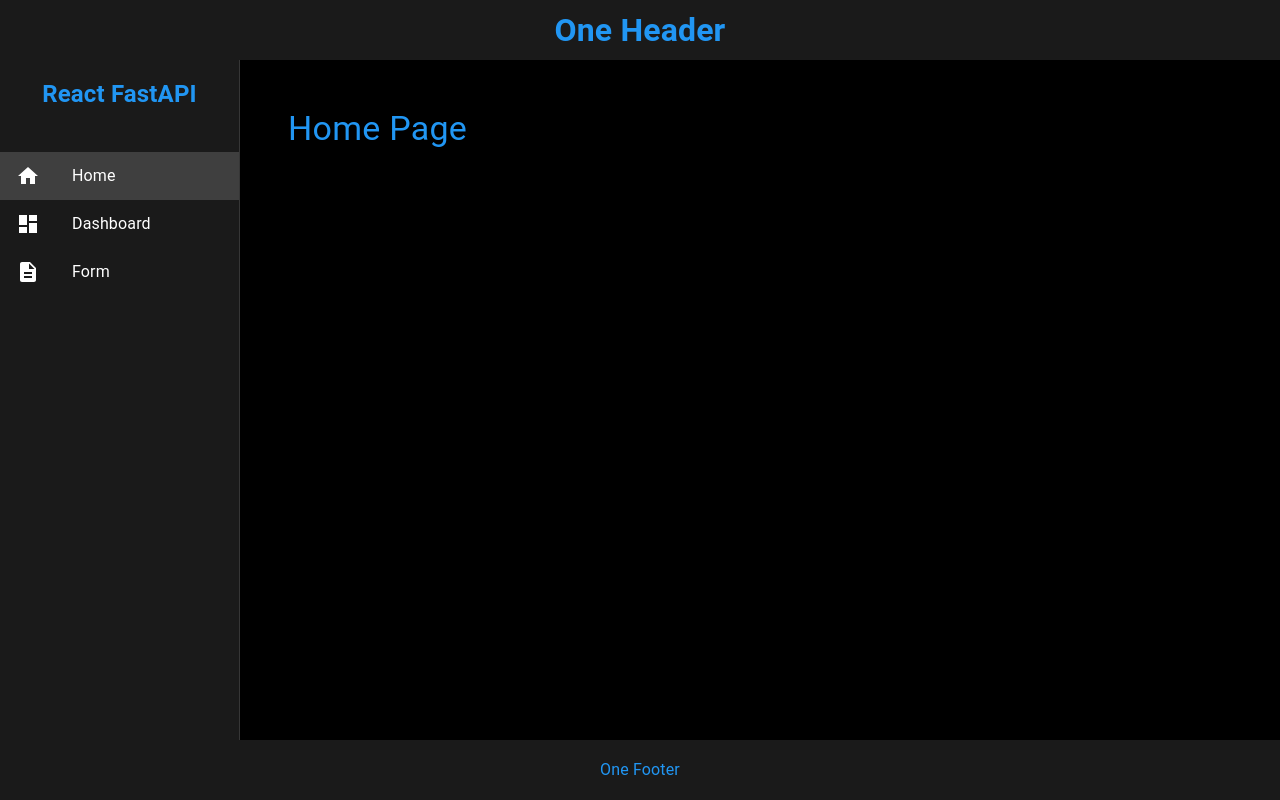
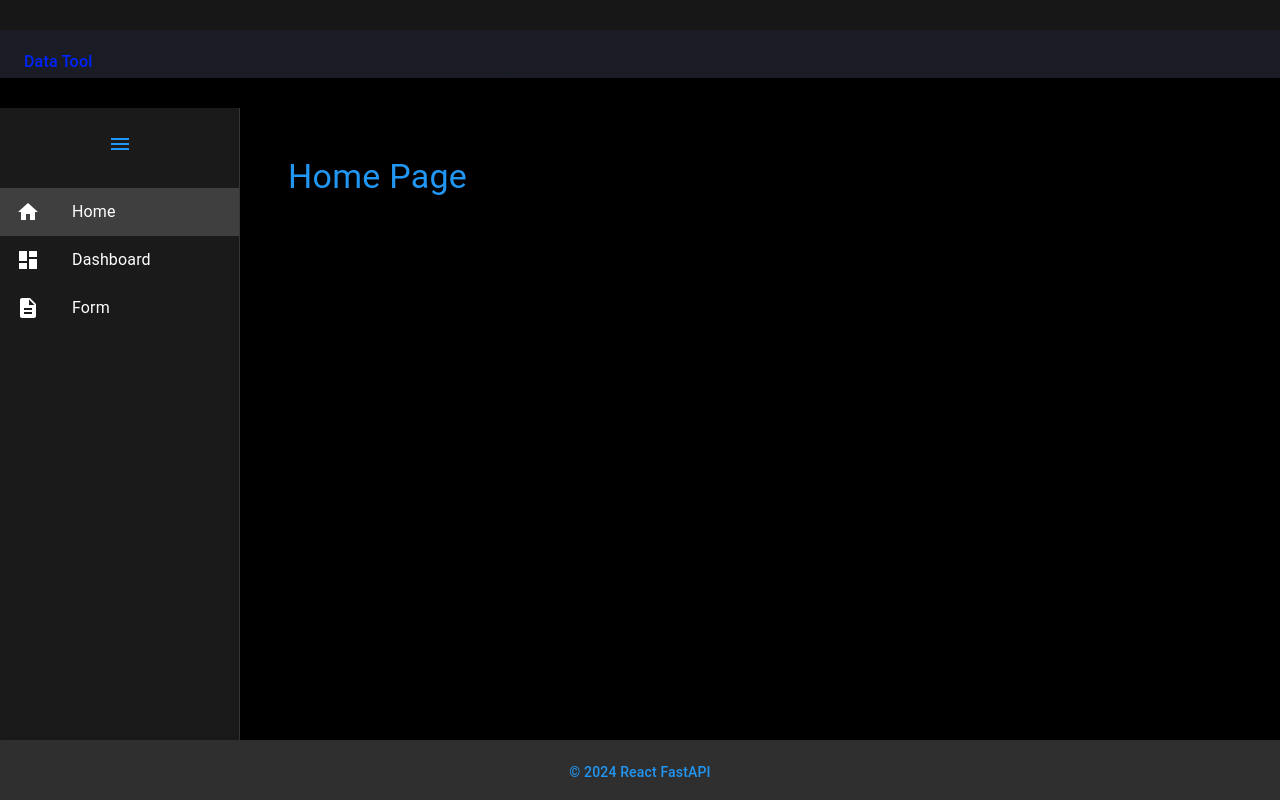
Before and after one commit to brainopensource/DataScience-Dashboard, a React (Vite) app in the folder frontend/electron-react-app/: page / in a window 1280 px wide. Built offline with nearby package versions, Linux system fonts and the light colour scheme.

Commit message:
Adding styles

```diff
--- a/frontend/electron-react-app/src/components/Layout/Footer.tsx
+++ b/frontend/electron-react-app/src/components/Layout/Footer.tsx
@@ -1,26 +1,37 @@
 import React from 'react';
 import { styled, useTheme } from '@mui/material/styles';
+import { AppBar, Toolbar, Typography, Box } from '@mui/material';
 
-const FooterContainer = styled('footer')(({ theme }) => ({
+const StyledAppBar = styled(AppBar)(({ theme }) => ({
+  backgroundColor: theme.palette.background.paper,
   height: '60px',
-  backgroundColor: theme.palette.background.paper,
-  color: theme.palette.primary.main,
-  display: 'flex',
-  alignItems: 'center',
-  justifyContent: 'center',
+  top: 'auto',
+  bottom: 0,
+  boxShadow: '0 -2px 4px rgba(0,0,0,0.1)',
+}));
+
+const StyledToolbar = styled(Toolbar)({
+  minHeight: '60px',
   padding: '0 20px',
-  position: 'fixed',
-  bottom: 0,
-  right: 0,
-  left: 0,
-  zIndex: 1000,
-}));
+});
 
 const Footer = () => {
   return (
-    <FooterContainer>
-      <p>One Footer</p>
-    </FooterContainer>
+    <StyledAppBar position="fixed">
+      <StyledToolbar>
+        <Box sx={{ display: 'flex', alignItems: 'center', width: '100%', justifyContent: 'center' }}>
+          <Typography
+            variant="body2"
+            sx={{
+              color: 'primary.main',
+              fontWeight: 500
+            }}
+          >
+            © 2024 React FastAPI
+          </Typography>
+        </Box>
+      </StyledToolbar>
+    </StyledAppBar>
   );
 };
 
--- a/frontend/electron-react-app/src/components/Layout/Header.tsx
+++ b/frontend/electron-react-app/src/components/Layout/Header.tsx
@@ -1,27 +1,24 @@
 import React from 'react';
 import { styled, useTheme } from '@mui/material/styles';
+import { AppBar, Toolbar } from '@mui/material';
 
-const HeaderContainer = styled('header')(({ theme }) => ({
-  height: '60px',
-  backgroundColor: '#1a1a1a', // Dark gray, almost black
-  color: theme.palette.primary.main, // Blue color from theme
-  WebkitAppRegion: 'drag', // Makes the header draggable
-  display: 'flex',
-  alignItems: 'center',
-  justifyContent: 'center',
+const StyledAppBar = styled(AppBar)(({ theme }) => ({
+  backgroundColor: '#000000',
+  height: '30px',
+  WebkitAppRegion: 'drag',
+  boxShadow: 'none',
+}));
+
+const StyledToolbar = styled(Toolbar)({
+  minHeight: '30px',
   padding: '0 20px',
-  position: 'fixed',
-  top: 0,
-  right: 0,
-  left: 0,
-  zIndex: 1000,
-}));
+});
 
 const Header = () => {
   return (
-    <HeaderContainer>
-      <h1>One Header</h1>
-    </HeaderContainer>
+    <StyledAppBar position="fixed">
+      <StyledToolbar />
+    </StyledAppBar>
   );
 };
 
--- a/frontend/electron-react-app/src/components/Layout/Layout.tsx
+++ b/frontend/electron-react-app/src/components/Layout/Layout.tsx
@@ -6,13 +6,14 @@ import MenuIcon from '@mui/icons-material/Menu';
 import Sidebar from './Sidebar';
 import Header from './Header';
 import Footer from './Footer';
+import NavBar from './NavBar';
 
 const MainContent = styled('main', {
   shouldForwardProp: (prop) => prop !== 'isMobile' && prop !== 'isSidebarOpen',
 })<{ isMobile: boolean; isSidebarOpen: boolean }>(({ theme, isMobile, isSidebarOpen }) => ({
   position: 'fixed',
-  top: '60px',
-  left: isMobile ? 0 : (isSidebarOpen ? '240px' : 0),
+  top: '108px', // 60px header + 48px navbar
+  left: isMobile ? 0 : (isSidebarOpen ? '240px' : '56px'),
   right: 0,
   bottom: '60px',
   padding: theme.spacing(3),
@@ -43,7 +44,15 @@ const HeaderWrapper = styled('div')({
   top: 0,
   left: 0,
   right: 0,
-  zIndex: 1200,
+  zIndex: 1300, // Highest z-index
+});
+
+const NavBarWrapper = styled('div')({
+  position: 'fixed',
+  top: '60px', // Position below header
+  left: 0,
+  right: 0,
+  zIndex: 1200, // Between header and sidebar
 });
 
 const FooterWrapper = styled('div')({
@@ -81,12 +90,15 @@ const Layout: React.FC<LayoutProps> = ({ children }) => {
       <HeaderWrapper>
         <Header />
       </HeaderWrapper>
+      <NavBarWrapper>
+        <NavBar />
+      </NavBarWrapper>
       {isMobile && (
         <MobileMenuButton onClick={toggleSidebar} aria-label="menu">
           <MenuIcon />
         </MobileMenuButton>
       )}
-      <Sidebar isOpen={isSidebarOpen} onClose={() => setIsSidebarOpen(false)} />
+      <Sidebar isOpen={isSidebarOpen} onClose={toggleSidebar} />
       <MainContent isMobile={isMobile} isSidebarOpen={isSidebarOpen}>
         {children}
       </MainContent>
--- /dev/null
+++ b/frontend/electron-react-app/src/components/Layout/NavBar.tsx
@@ -0,0 +1,36 @@
+import React from 'react';
+import { styled } from '@mui/material/styles';
+import { AppBar, Toolbar, Typography } from '@mui/material';
+
+const StyledAppBar = styled(AppBar)({
+  backgroundColor: '#030510',
+  top: '30px',
+  height: '48px',
+  boxShadow: 'none',
+  zIndex: 1200,
+});
+
+const StyledToolbar = styled(Toolbar)({
+  minHeight: '48px',
+  padding: '0 20px',
+});
+
+const NavBar: React.FC = () => {
+  return (
+    <StyledAppBar position="fixed">
+      <StyledToolbar>
+        <Typography
+          variant="subtitle1"
+          sx={{
+            color: '#0024fe',
+            fontWeight: 500,
+          }}
+        >
+          Data Tool
+        </Typography>
+      </StyledToolbar>
+    </StyledAppBar>
+  );
+};
+
+export default NavBar;
--- a/frontend/electron-react-app/src/components/Layout/Sidebar.tsx
+++ b/frontend/electron-react-app/src/components/Layout/Sidebar.tsx
@@ -9,7 +9,10 @@ import {
   ListItemButton,
   Drawer,
   useMediaQuery,
+  IconButton,
+  Box,
 } from '@mui/material';
+import MenuIcon from '@mui/icons-material/Menu';
 import { getPages, getPage } from '../../config/pages';
 
 const DRAWER_WIDTH = 240;
@@ -22,22 +25,25 @@ const StyledDrawer = styled(Drawer)(({ theme }) => ({
     boxSizing: 'border-box',
     backgroundColor: theme.palette.background.paper,
     borderRight: `1px solid ${theme.palette.divider}`,
-    top: '60px', // Height of header
+    top: '108px', // 60px header + 48px navbar
     bottom: '60px', // Height of footer
-    height: 'calc(100% - 120px)', // Account for header and footer
+    height: 'calc(100% - 168px)', // Account for header (60px), navbar (48px), and footer (60px)
     position: 'fixed',
     zIndex: theme.zIndex.drawer,
     overflowX: 'hidden',
+    transition: theme.transitions.create(['width', 'margin'], {
+      easing: theme.transitions.easing.sharp,
+      duration: theme.transitions.duration.leavingScreen,
+    }),
   },
 }));
 
-const Logo = styled('div')(({ theme }) => ({
-  padding: theme.spacing(2),
-  fontSize: '1.5rem',
-  fontWeight: 'bold',
-  textAlign: 'center',
-  marginBottom: theme.spacing(2),
+const MenuButton = styled(IconButton)(({ theme }) => ({
+  margin: theme.spacing(1),
   color: theme.palette.primary.main,
+  '&:hover': {
+    backgroundColor: theme.palette.action.hover,
+  },
 }));
 
 const StyledListItemButton = styled(ListItemButton)(({ theme }) => ({
@@ -78,9 +84,17 @@ const Sidebar: React.FC<SidebarProps> = ({ isOpen, onClose }) => {
     }
   }, []);
 
+  const handleMenuClick = () => {
+    onClose(); // This will toggle the sidebar state
+  };
+
   const drawer = (
     <>
-      <Logo>React FastAPI</Logo>
+      <Box sx={{ display: 'flex', alignItems: 'center', justifyContent: 'center', py: 1 }}>
+        <MenuButton onClick={handleMenuClick} aria-label="menu">
+          <MenuIcon />
+        </MenuButton>
+      </Box>
       <List>
         {pages.map(({ path, title, icon: Icon }) => (
           <ListItem key={path} disablePadding>
@@ -123,6 +137,14 @@ const Sidebar: React.FC<SidebarProps> = ({ isOpen, onClose }) => {
       open={isOpen}
       sx={{
         display: { xs: 'none', md: 'block' },
+        '& .MuiDrawer-paper': {
+          width: isOpen ? DRAWER_WIDTH : theme.spacing(7),
+          overflowX: 'hidden',
+          transition: theme.transitions.create(['width', 'margin'], {
+            easing: theme.transitions.easing.sharp,
+            duration: theme.transitions.duration.enteringScreen,
+          }),
+        },
       }}
     >
       {drawer}
```
Also changed, not shown: frontend/electron-react-app/src/theme/cyberpunkTheme.ts (added, +106 -0 lines).
